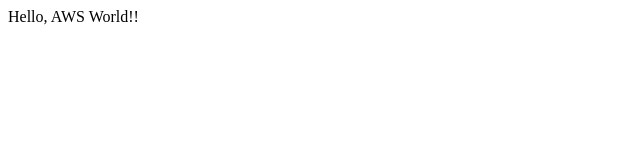
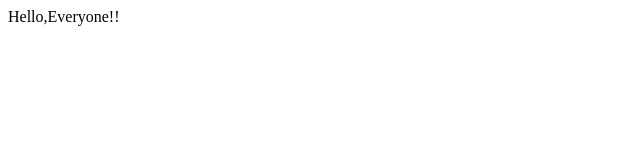
Before and after one commit to personal-ayoma921/Lastwork_main, a plain HTML site: page src/index.html in a window 1280 px wide. Shown: the full height of the page, 0-640 px from the left. Drawn offline with Linux system fonts and the light colour scheme.

Commit message:
commit_5

```diff
--- a/src/index.html
+++ b/src/index.html
@@ -8,7 +8,7 @@
 </head>
 
 <body>
-  Hello, AWS World!!
+  Hello,Everyone!!
 </body>
 
 </html>
```
